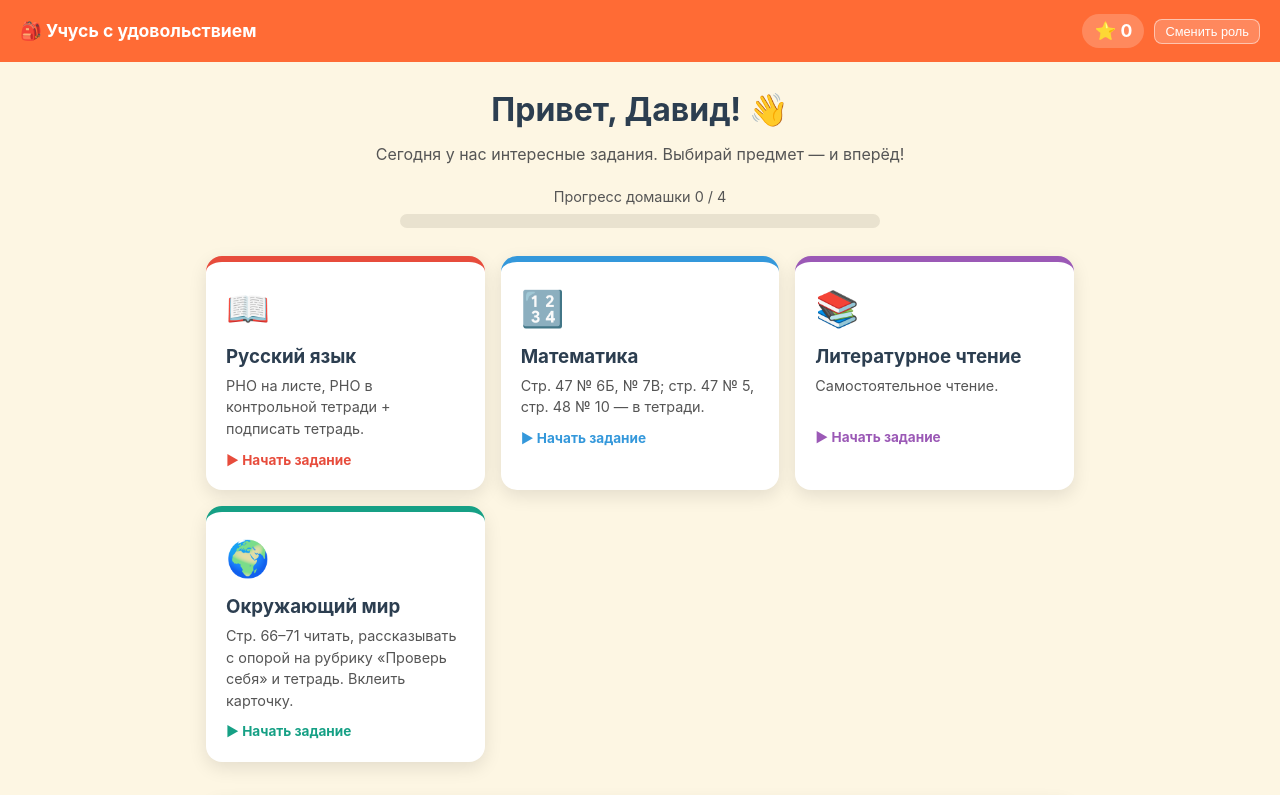
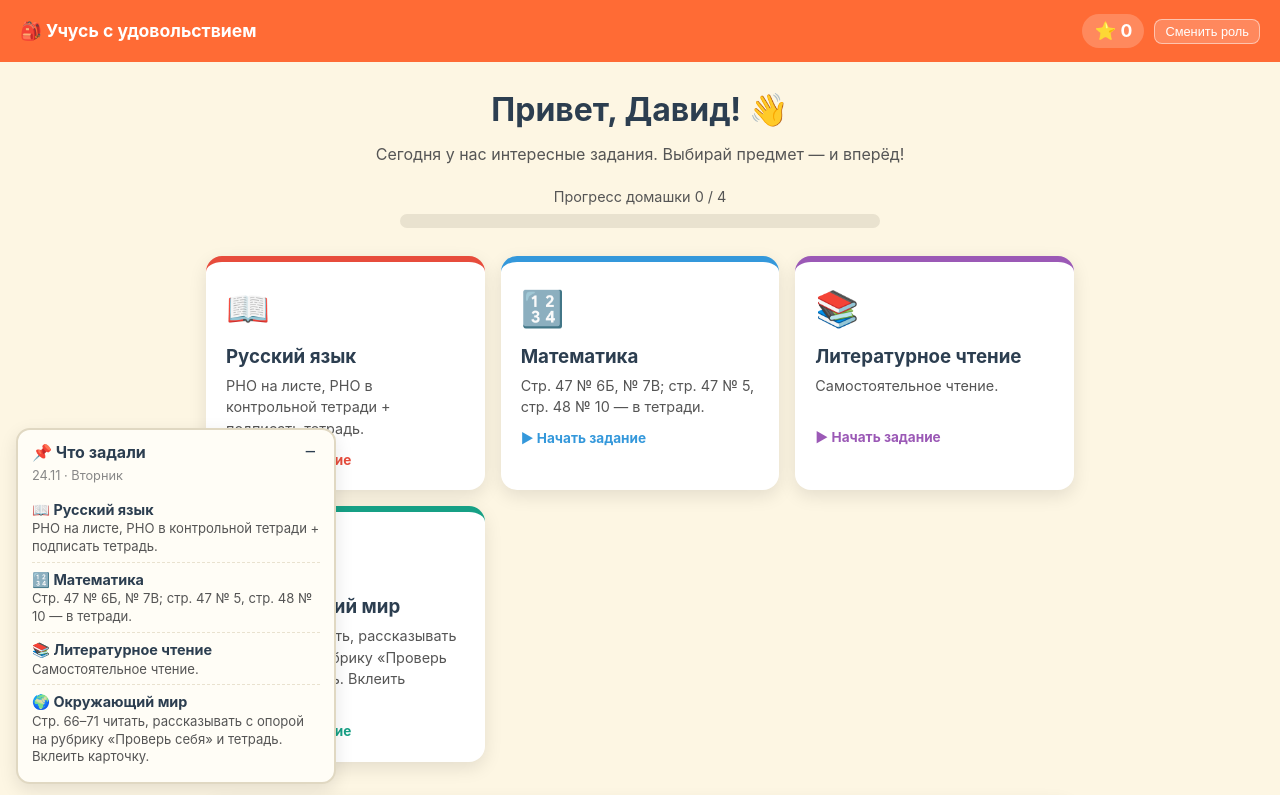
Before and after one commit to sahanaservicii/David-scool, a plain HTML site: page docs/index.html in a window 1280 px wide. Both pictures are taken after a click on the button "🧒 Я ребёнок". Shown: the top 795 px of the page. Drawn offline with Linux system fonts and the light colour scheme.

Commit message:
site: панель сводки заданий в левом нижнем углу детского экрана

```diff
--- a/docs/assets/app.js
+++ b/docs/assets/app.js
@@ -105,6 +105,7 @@ const App = {
     document.getElementById('pinBtn').onclick = this.checkPin.bind(this);
     document.getElementById('pinInput').addEventListener('keydown', e => { if (e.key === 'Enter') this.checkPin(); });
     this.renderSubjects();
+    this.renderLessonPanel();
     this.updateProgress();
     document.getElementById('totalStars').textContent = Store.stars();
     this.renderJournal();
@@ -156,6 +157,25 @@ const App = {
       el.onclick = () => Game.open(s);
       box.appendChild(el);
     });
+  },
+  // Сводка заданий в левом нижнем углу: дата + предметы + что задали
+  renderLessonPanel() {
+    const l = this.lesson;
+    if (!l) return;
+    document.getElementById('lpDate').textContent = `${l.date} · ${l.weekday}`;
+    const list = document.getElementById('lpList');
+    list.innerHTML = '';
+    l.subjects.forEach(s => {
+      const el = document.createElement('div');
+      el.className = 'lp-item';
+      el.innerHTML = `<div class="lp-name">${s.emoji} ${s.name}</div><div class="lp-task">${s.task}</div>`;
+      list.appendChild(el);
+    });
+  },
+  toggleLessonPanel() {
+    const panel = document.getElementById('lessonPanel');
+    const collapsed = panel.classList.toggle('collapsed');
+    panel.querySelector('.lp-toggle').textContent = collapsed ? '+' : '−';
   },
   updateProgress() {
     const total = this.lesson.subjects.length;
--- a/docs/assets/style.css
+++ b/docs/assets/style.css
@@ -104,6 +104,37 @@ textarea { width: 100%; padding: 10px; border: 2px solid #e0d8c2; border-radius:
 .how { margin-top: 36px; background: #fffbe9; border-radius: 16px; padding: 20px 24px; }
 .how h3 { margin-top: 0; }
 footer { text-align: center; color: #999; font-size: .85rem; padding: 20px; }
+
+/* Сводка заданий в левом нижнем углу детского экрана */
+.lesson-panel {
+  position: fixed;
+  left: 16px;
+  bottom: 16px;
+  z-index: 45;
+  width: 320px;
+  max-height: 46vh;
+  overflow-y: auto;
+  background: #fffdf6;
+  border: 2px solid #e0d8c2;
+  border-radius: 14px;
+  padding: 10px 14px;
+  box-shadow: var(--shadow);
+  font-size: .9rem;
+}
+.lesson-panel .lp-head { display: flex; justify-content: space-between; align-items: center; gap: 8px; }
+.lesson-panel .lp-head strong { font-size: 1rem; }
+.lesson-panel .lp-toggle {
+  background: none; border: none; cursor: pointer;
+  font-size: 1.2rem; line-height: 1; color: var(--ink); padding: 0 4px;
+}
+.lesson-panel .lp-date { color: #888; font-size: .8rem; margin: 2px 0 8px; }
+.lesson-panel .lp-item { padding: 6px 0; border-top: 1px dashed #e9e2cf; }
+.lesson-panel .lp-item:first-child { border-top: none; }
+.lesson-panel .lp-name { font-weight: 700; }
+.lesson-panel .lp-task { color: #555; font-size: .82rem; line-height: 1.35; }
+.lesson-panel.collapsed .lp-date, .lesson-panel.collapsed .lp-list { display: none; }
 @media (max-width: 600px) {
   .hero h1 { font-size: 1.6rem; }
+  .lesson-panel { left: 8px; bottom: 8px; width: calc(100% - 16px); max-height: 34vh; font-size: .85rem; }
+  main { padding-bottom: 40vh; }
 }
--- a/docs/index.html
+++ b/docs/index.html
@@ -4,7 +4,7 @@
   <meta charset="UTF-8">
   <meta name="viewport" content="width=device-width, initial-scale=1.0">
   <title>Учусь с удовольствием — интерактивные домашки</title>
-  <link rel="stylesheet" href="assets/style.css">
+  <link rel="stylesheet" href="assets/style.css?v=20261123c">
 </head>
 <body>
   <!-- Выбор роли -->
@@ -52,6 +52,16 @@
 
       <section id="subjects" class="subjects"></section>
 
+      <!-- Сводка заданий: всегда видна в левом нижнем углу детского экрана -->
+      <aside id="lessonPanel" class="lesson-panel">
+        <div class="lp-head">
+          <strong>📌 Что задали</strong>
+          <button class="lp-toggle" onclick="App.toggleLessonPanel()" aria-label="Свернуть или развернуть">−</button>
+        </div>
+        <div class="lp-date" id="lpDate"></div>
+        <div id="lpList" class="lp-list"></div>
+      </aside>
+
       <section id="game" class="game hidden">
         <button class="back" onclick="Game.close()">← Назад к предметам</button>
         <h2 id="gameTitle"></h2>
@@ -94,8 +104,8 @@
 
   <!-- Версия в URL заставляет браузер брать свежие файлы, даже если старые закешированы GitHub Pages (max-age=600).
        Увеличивайте v= при каждом изменении data.js/app.js/qr.js. -->
-  <script src="assets/data.js?v=20261123b"></script>
-  <script src="assets/qr.js?v=20261123b"></script>
-  <script src="assets/app.js?v=20261123b"></script>
+  <script src="assets/data.js?v=20261123c"></script>
+  <script src="assets/qr.js?v=20261123c"></script>
+  <script src="assets/app.js?v=20261123c"></script>
 </body>
 </html>
```
